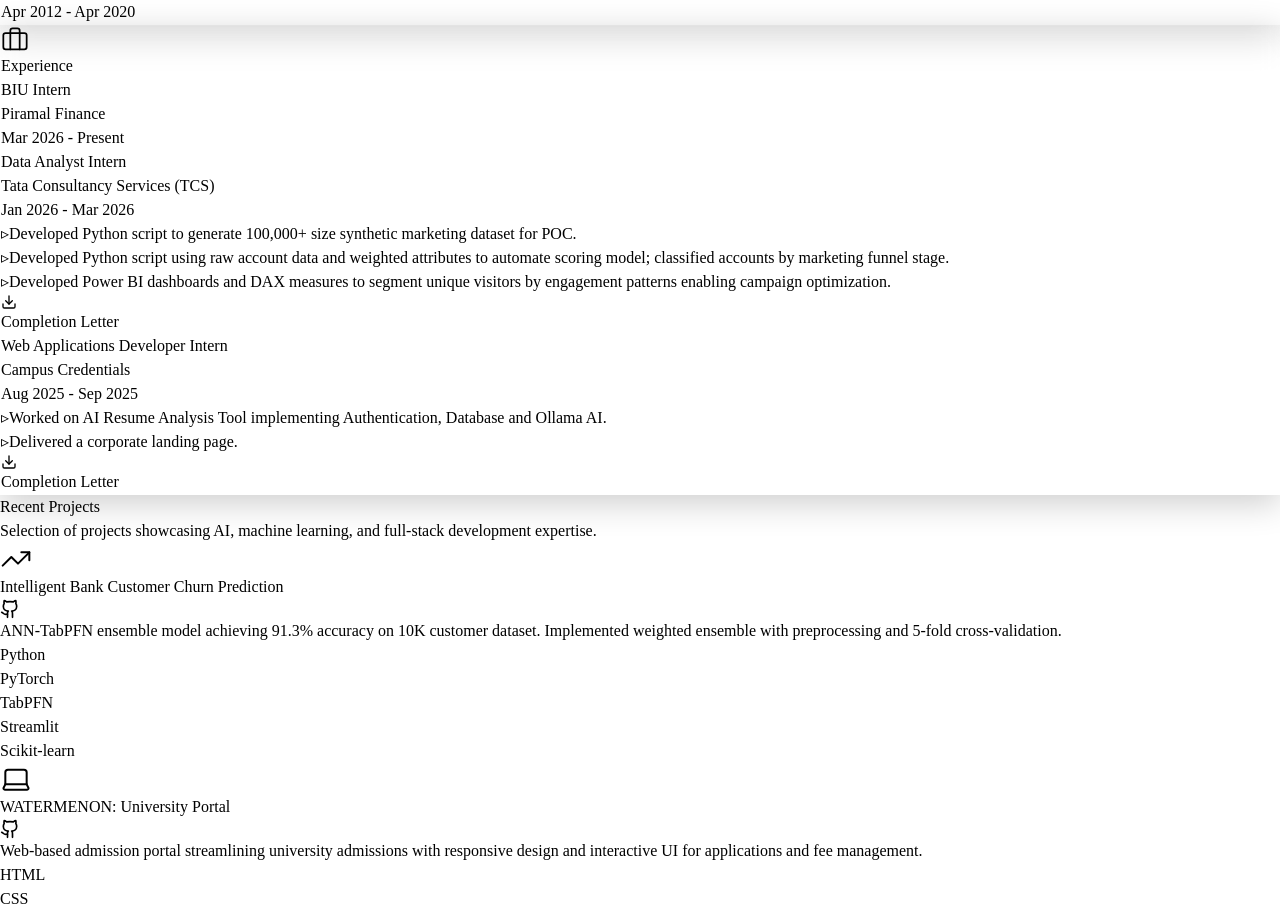
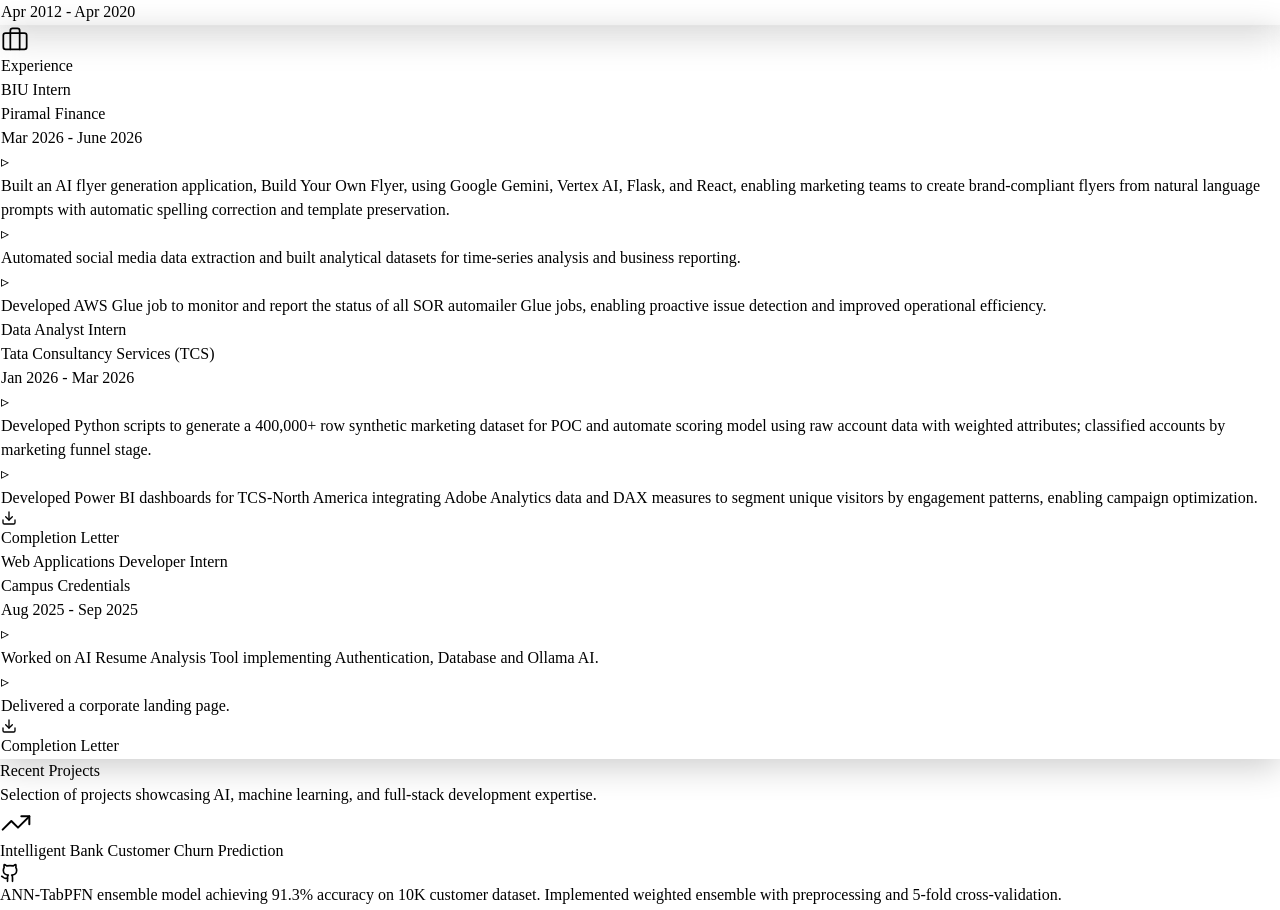
Before and after one commit to Naumanpathan94/naumanpathan, a React (Vite) app in the folder frontend/: page / in a window 1280 px wide. Shown: the part 1260-2170 px from the top of the page. Built offline with nearby package versions, Linux system fonts and the light colour scheme.

Commit message:
experience updated

```diff
--- a/frontend/src/components/portfolio/Hero.tsx
+++ b/frontend/src/components/portfolio/Hero.tsx
@@ -4,7 +4,7 @@
 
 export function Hero() {
   const typingTexts = [
-    "BIU Intern @Piramal Finance",
+    "Ex-BIU Intern @Piramal Finance",
   ];
 
   return (
@@ -163,7 +163,36 @@
                   <div className="absolute left-[-9px] top-1.5 w-4 h-4 rounded-full bg-primary border-4 border-background"></div>
                   <p className="text-xl text-foreground font-bold">BIU Intern</p>
                   <p className="text-sm text-muted-foreground mb-1">Piramal Finance</p>
-                  <p className="text-xs text-primary font-mono font-bold mb-4 whitespace-nowrap">Mar 2026 - Present</p>
+                  <p className="text-xs text-primary font-mono font-bold mb-4 whitespace-nowrap">
+                    Mar 2026 - June 2026
+                  </p>
+                  <ul className="text-sm text-muted-foreground space-y-3 list-none">
+                    <li className="flex items-start gap-3">
+                      <span className="text-primary font-bold shrink-0 mt-1">▹</span>
+
+                      <p className="flex-1 leading-relaxed text-muted-foreground break-words">
+                        Built an AI flyer generation application,
+                        <span className="font-medium"> Build Your Own Flyer</span>,
+                        using Google Gemini, Vertex AI, Flask, and React, enabling marketing teams to create brand-compliant flyers from natural language prompts with automatic spelling correction and template preservation.
+                      </p>
+                    </li>
+
+                    <li className="flex items-start gap-3">
+                      <span className="text-primary font-bold shrink-0 mt-1">▹</span>
+
+                      <p className="flex-1 leading-relaxed text-muted-foreground break-words">
+                        Automated social media data extraction and built analytical datasets for time-series analysis and business reporting.
+                      </p>
+                    </li>
+
+                    <li className="flex items-start gap-3">
+                      <span className="text-primary font-bold shrink-0 mt-1">▹</span>
+
+                      <p className="flex-1 leading-relaxed text-muted-foreground break-words">
+                        Developed AWS Glue job to monitor and report the status of all SOR automailer Glue jobs, enabling proactive issue detection and improved operational efficiency.
+                      </p>
+                    </li>
+                  </ul>
                 </div>
 
                 <div className="relative pl-8 border-l-2 border-primary/30">
@@ -173,16 +202,19 @@
                   <p className="text-xs text-primary font-mono font-bold mb-4 whitespace-nowrap">Jan 2026 - Mar 2026</p>
                   <ul className="text-sm text-muted-foreground space-y-3 list-none">
                     <li className="flex items-start gap-3">
-                      <span className="text-primary font-bold">▹</span>
-                       Developed Python script to generate 100,000+ size synthetic marketing dataset for POC.
+                      <span className="text-primary font-bold shrink-0 mt-1">▹</span>
+
+                      <p className="flex-1 leading-relaxed text-muted-foreground break-words">
+                        Developed Python scripts to generate a 400,000+ row synthetic marketing dataset for POC and automate scoring model using raw account data with weighted attributes; classified accounts by marketing funnel stage.
+                      </p>
                     </li>
+
                     <li className="flex items-start gap-3">
-                      <span className="text-primary font-bold">▹</span>
-                      Developed Python script using raw account data and weighted attributes to automate scoring model; classified accounts by marketing funnel stage.
-                    </li>
-                      <li className="flex items-start gap-3">
-                      <span className="text-primary font-bold">▹</span>
-                      Developed Power BI dashboards and DAX measures to segment unique visitors by engagement patterns enabling campaign optimization.
+                      <span className="text-primary font-bold shrink-0 mt-1">▹</span>
+
+                      <p className="flex-1 leading-relaxed text-muted-foreground break-words">
+                        Developed Power BI dashboards for TCS-North America integrating Adobe Analytics data and DAX measures to segment unique visitors by engagement patterns, enabling campaign optimization.
+                      </p>
                     </li>
                   </ul>
                   <a
@@ -202,12 +234,19 @@
                   <p className="text-xs text-primary font-mono font-bold mb-4 whitespace-nowrap">Aug 2025 - Sep 2025</p>
                   <ul className="text-sm text-muted-foreground space-y-3 list-none">
                     <li className="flex items-start gap-3">
-                      <span className="text-primary font-bold">▹</span>
-                      Worked on AI Resume Analysis Tool implementing Authentication, Database and Ollama AI.
+                      <span className="text-primary font-bold shrink-0 mt-1">▹</span>
+
+                      <p className="flex-1 leading-relaxed text-muted-foreground break-words">
+                        Worked on AI Resume Analysis Tool implementing Authentication, Database and Ollama AI.
+                      </p>
                     </li>
+
                     <li className="flex items-start gap-3">
-                      <span className="text-primary font-bold">▹</span>
-                      Delivered a corporate landing page.
+                      <span className="text-primary font-bold shrink-0 mt-1">▹</span>
+
+                      <p className="flex-1 leading-relaxed text-muted-foreground break-words">
+                        Delivered a corporate landing page.
+                      </p>
                     </li>
                   </ul>
 
```
